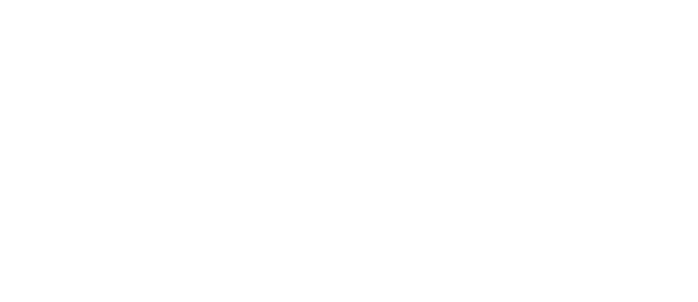
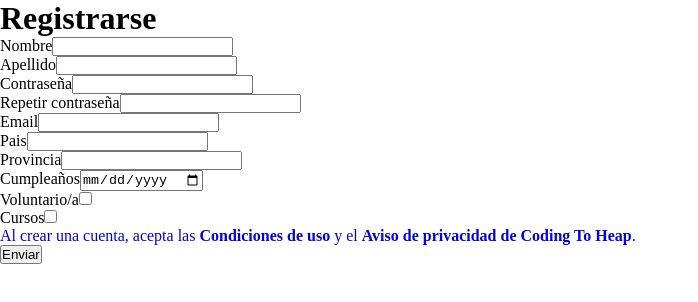
Before and after one commit to MDVeloper/ong-client, a React (Create React App) app: page /register in a window 1280 px wide. Shown: the top 302 px of the page, without its empty margins (0-698 px from the left). Built offline with nearby package versions, Linux system fonts and the light colour scheme.

Commit message:
Registro listo/ Carrusel listo/ Componente terminos y condiciones inicializado

```diff
--- a/package.json
+++ b/package.json
@@ -3,6 +3,9 @@
   "version": "0.0.1",
   "private": true,
   "dependencies": {
+    "@emotion/react": "^11.6.0",
+    "@emotion/styled": "^11.6.0",
+    "@mui/material": "^5.2.1",
     "@testing-library/jest-dom": "^5.11.6",
     "@testing-library/react": "^11.2.1",
     "@testing-library/user-event": "^12.2.2",
@@ -12,7 +15,7 @@
     "react-dom": "^17.0.1",
     "react-redux": "^7.2.6",
     "react-router-dom": "^5.3.0",
-    "react-scripts": "4.0.0",
+    "react-scripts": "^4.0.3",
     "react-slick": "^0.28.1",
     "redux": "^4.1.2",
     "redux-devtools-extension": "^2.13.9",
--- a/src/App.js
+++ b/src/App.js
@@ -6,8 +6,9 @@
 //import 'firebase/firestore'
 import Login from './Components/Login/Login';
 import Home from "./Components/Home/Home";
-
-
+import Carousel from "./Components/Carrusel/Carousel"
+import Register from "./Components/Register/register";
+import TermsAndConditions from "./Components/Terms and Conditions/termsAndConditions.jsx"
 
 function App() {
 
@@ -18,8 +19,12 @@
             <Switch >
                 <Route path='/login' component={Login}/>
                 <Route exact path='/home' component={Home}/>
+                <Route exact path="/register" component={Register}/>
+                <Route exact path="/terminosYCondiciones" component={TermsAndConditions}/>
+                <Carousel/>
             </Switch>
         </div>
+
     </Router>
 
 
@@ -28,34 +33,3 @@
 }
 
 export default App;
-
-
-
-
-
-
-
-
-
-
-
-
-
-
-
-
-
-
-
-
-
-
-
-
-// import Carousel from "./Components/Carrusel/Carousel"
-// import Register from "./Components/Register/register";
-
-
-
-// <Route exact path="/register" component={Register}/>
-// <Carousel/>
--- a/src/Components/Register/register.jsx
+++ b/src/Components/Register/register.jsx
@@ -1,168 +1,198 @@
 import React, { useState } from "react";
-import { useDispatch } from "react-redux";
 import { Formik, Form, Field, ErrorMessage } from "formik";
 import * as Yup from "yup";
 import Styles from "./register.module.css";
-import { loginRegister } from "../../Store/Actions/actionRegister";
+import { linkClasses } from "@mui/material";
+import { Link } from "react-router-dom";
 
 export default function Register() {
-  const validationSchema = Yup.object({
-    name: Yup.string().required(),
+  const formSchema = Yup.object().shape({
+    name: Yup.string().required("Nombre requerido"),
+
+    lastName: Yup.string().required("Apellido requerido"),
+
+    password: Yup.string()
+      .min(5, "Minimo 5 caracteres")
+      .max(25, "Maximo 25 caracteres")
+      .required("Contraseña requerida"),
+
+    repeatPassword: Yup.string()
+      .min(5, "Minimo 5 caracteres")
+      .max(25, "Maximo 25 caracteres")
+      .required("Contraseña requerida"),
+
+    email: Yup.string()
+      .required("Email requerido")
+      .email("Correo electronico requerido")
+      .max(255, "Maximo 255 caracteres"),
   });
 
-  let dispatch = useDispatch();
+  let [formSended, setFormSended] = useState(false);
 
-  let [input, setInput] = useState({
+  return (
+    <div className={Styles.container}>
+      <h1>Registrarse</h1>
+
+      <Formik
+        initialValues={{
           name: "",
           lastName: "",
           password: "",
           repeatPassword: "",
           email: "",
-    coutry: "",
+          country: "",
           state: "",
           birthday: "",
           privilege: "member",
           volunteer: false,
           course: false,
-  });
+          termsAndConditions: false
+        }}
+        validationSchema={formSchema}
+        onSubmit={(valores, { resetForm }) => {
+          resetForm();
+          console.log("Formulario enviado:", valores);
 
-  const handleChange = (e) => {
-    setInput({
-      ...input,
-      [e.target.name]: e.target.value,
-    });
-  };
-
-  const handleBox = (e) => {
-    let checked = e.target.checked;
-
-    if (checked) {
-      setInput({
-        ...input,
-        volunteer: true,
-      });
-    }
-  };
-
-  const handleBox2 = (e) => {
-    let checked = e.target.checked;
-
-    if (checked) {
-      setInput({
-        ...input,
-        course: true,
-      });
-    }
-  };
-
-  const handleSubmit = (e) => {
-    e.preventDefault();
-
-    // dispatch(loginRegister(input));
-    console.log("Datos de registro: ", input);
-
-    setInput({
-      name: "",
-      lastName: "",
-      password: "",
-      repeatPassword: "",
-      email: "",
-      coutry: "",
-      state: "",
-      birthday: "",
-      privilege: "member",
-      volunteer: false,
-      course: false,
-    });
-  };
-
-  return (
-    <div className={Styles.container}>
-      <h1>Register Individual Account!</h1>
+          setFormSended(true);
+          setTimeout(() => setFormSended(false), 3000);
+        }}
+      >
+        {({ errors }) => (
+          <Form>
+            <div>
+              <label htmlFor="name">Nombre</label>
+              <Field type="text" name="name" id="name" />
+              <ErrorMessage
+                name="name"
+                component={() => (
+                  <div style={{ color: "red" }}>{errors.name}</div>
+                )}
+              />
+            </div>
 
             <div>
-        <form onSubmit={handleSubmit} >
-          <label>Name</label>
-          <input
-            type="text"
-            name="name"
-            value={input.name}
-            onChange={handleChange}
+              <label htmlFor="lastName">Apellido</label>
+              <Field type="text" id="lastName" name="lastName" />
+              <ErrorMessage
+                name="lastName"
+                component={() => (
+                  <div style={{ color: "red" }}>{errors.lastName}</div>
+                )}
               />
-          <label>Last name</label>
-          <input
-            type="text"
-            name="lastName"
-            value={input.lastName}
-            onChange={handleChange}
+            </div>
+
+            <div>
+              <label htmlFor="password">Contraseña</label>
+              <Field type="password" id="password" name="password" />
+              <ErrorMessage
+                name="password"
+                component={() => (
+                  <div style={{ color: "red" }}>{errors.password}</div>
+                )}
               />
+            </div>
 
-          <label>Password</label>
-          <input
+            <div>
+              <label htmlFor="repeatPassword">Repetir contraseña</label>
+              <Field
                 type="password"
-            name="password"
-            value={input.password}
-            onChange={handleChange}
+                id="repeatPassword"
+                name="repeatPassword"
               />
+              <ErrorMessage
+                name="repeatPassword"
+                component={() => (
+                  <div style={{ color: "red" }}>{errors.repeatPassword}</div>
+                )}
+              />
+            </div>
 
-          <label>Password repeat</label>
-          <input
-            type="password"
-            name="repeatPassword"
-            value={input.repeatPassword}
-            onChange={handleChange}
+            <div>
+              <label htmlFor="email">Email</label>
+              <Field type="text" id="email" name="email" />
+              <ErrorMessage
+                name="email"
+                component={() => (
+                  <div style={{ color: "red" }}>{errors.email}</div>
+                )}
               />
+            </div>
 
-          <label>Email</label>
-          <input
-            type="text"
-            name="email"
-            value={input.email}
-            onChange={handleChange}
+            <div>
+              <label htmlFor="">Pais</label>
+              <Field type="text" id="country" name="country" />
+              <ErrorMessage
+                name="country"
+                component={() => (
+                  <div style={{ color: "red" }}>{errors.country}</div>
+                )}
               />
+            </div>
 
-          <label>Coutry</label>
-          <input
-            type="text"
-            name="coutry"
-            value={input.coutry}
-            onChange={handleChange}
+            <div>
+              <label htmlFor="state">Provincia</label>
+              <Field type="text" id="state" name="state" />
+              <ErrorMessage
+                name="state"
+                component={() => (
+                  <div style={{ color: "red" }}>{errors.state}</div>
+                )}
               />
-          <label>State</label>
-          <input
-            type="text"
-            name="state"
-            value={input.state}
-            onChange={handleChange}
+            </div>
+
+            <div>
+              <label htmlFor="birthday">Cumpleaños</label>
+              <Field type="date" id="birthday" name="birthday" />
+              <ErrorMessage
+                name="birthday"
+                component={() => (
+                  <div style={{ color: "red" }}>{errors.birthday}</div>
+                )}
               />
+            </div>
 
-          <label>Birthday</label>
-          <input
-            type="date"
+            <div>
+              <label htmlFor="">Voluntario/a</label>
+              <Field type="checkbox" id="volunteer" name="volunteer" />
+              <ErrorMessage
                 name="birthday"
-            value={input.birthday}
-            onChange={handleChange}
+                component={() => (
+                  <div style={{ color: "red" }}>{errors.birthday}</div>
+                )}
               />
+            </div>
 
-          <label>Volunteer</label>
-          <input
-            type="checkbox"
-            name="volunteer"
-            value={input.volunteer}
-            onChange={handleBox}
+            <div>
+              <label htmlFor="">Cursos</label>
+              <Field type="checkbox" id="course" name="course" />
+              <ErrorMessage
+                name="course"
+                component={() => (
+                  <div style={{ color: "red" }}>{errors.course}</div>
+                )}
               />
+            </div>
 
-          <label>Course</label>
-          <input
-            type="checkbox"
-            name="course"
-            value={input.course}
-            onChange={handleBox2}
+            <div>
+              <Link to="/terminosYCondiciones">
+                <p>Al crear una cuenta, acepta las <b>Condiciones de uso</b> y el <b>Aviso de privacidad de Coding To Heap</b>.</p>
+              </Link>
+
+              <ErrorMessage
+                name="termsAndConditions"
+                component={() => (
+                  <div style={{ color: "red" }}>{errors.termsAndConditions}</div>
+                )}
               />
+            </div>
 
-          <button>Send</button>
-        </form>
-      </div>
+            <button type="submit">Enviar</button>
+            {formSended && (
+              <p style={{ color: "green" }}>Formulario enviado con exito</p>
+            )}
+          </Form>
+        )}
+      </Formik>
     </div>
   );
 }
--- /dev/null
+++ b/src/Components/Terms and Conditions/termsAndConditions.jsx
@@ -0,0 +1,9 @@
+import React from "react";
+
+export default function TermsAndConditions() {
+    return(
+        <div>
+            Terminos y condiciones
+        </div>
+    )
+}
```
Lines whose indentation alone changed are shown as unchanged.
